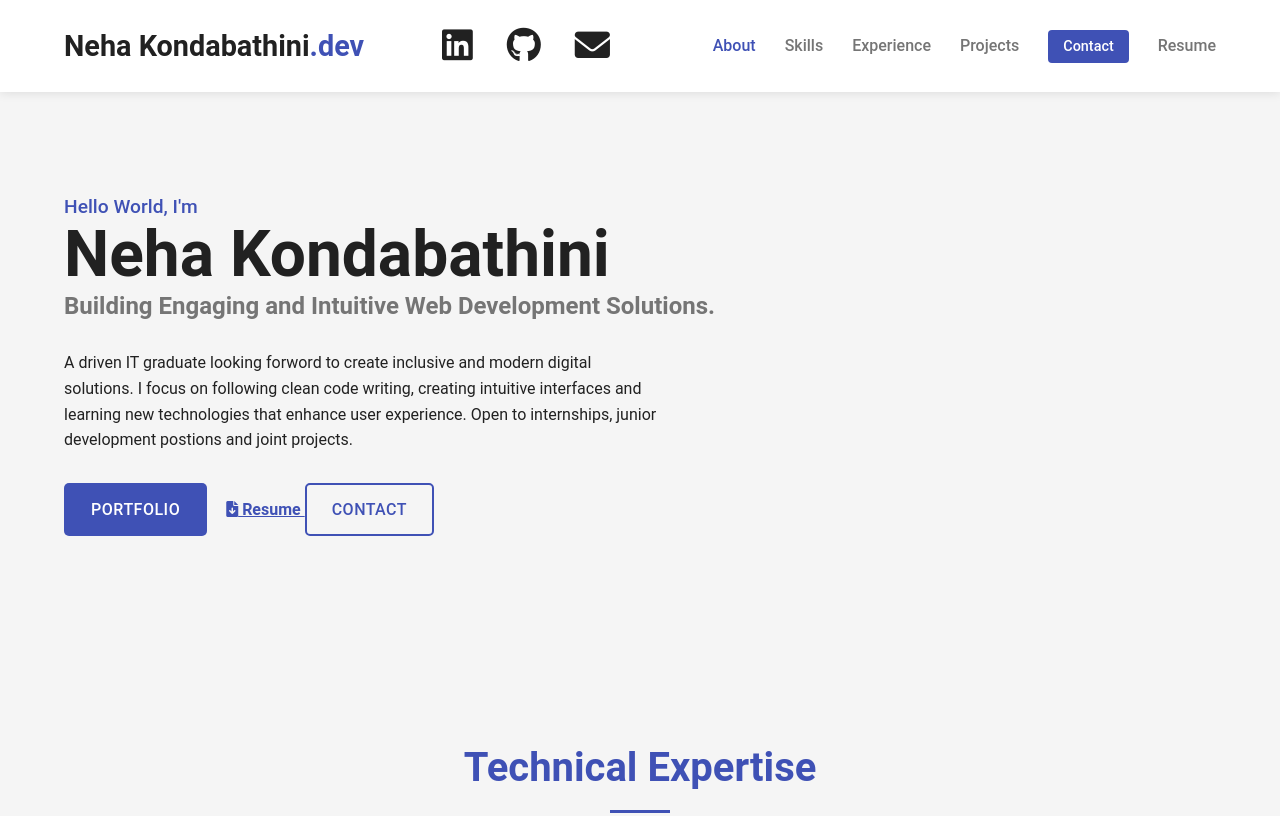
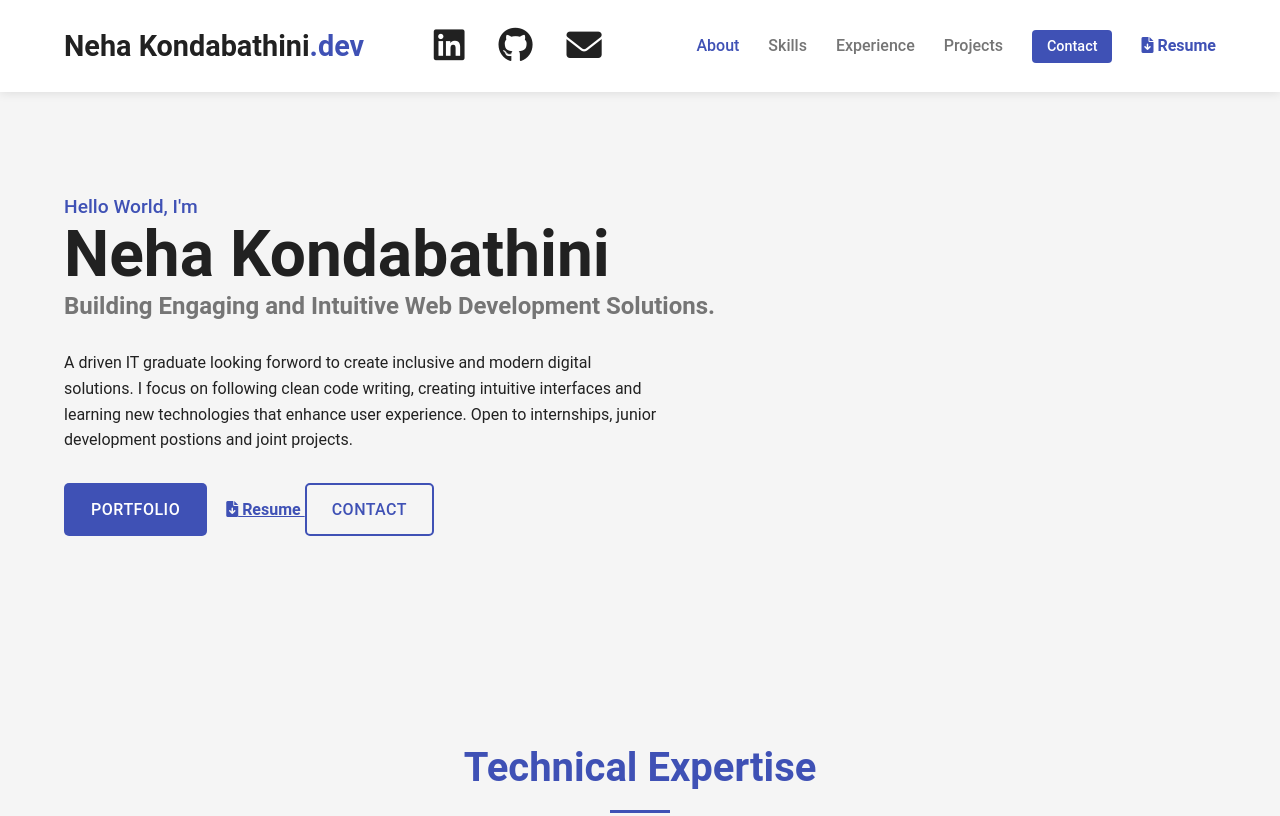
Before and after one commit to bcdfgi/Portfolio-Website, a plain HTML site: page index.html in a window 1280 px wide. Shown: the top 816 px of the page. Drawn offline with Linux system fonts and the light colour scheme.

Commit message:
Add assets folder, resume PDF, and update styles

```diff
--- a/index.html
+++ b/index.html
@@ -24,8 +24,9 @@
                 <a href="#experience" class="nav-link">Experience</a>
                 <a href="#projects" class="nav-link">Projects</a>
                 <a href="#contact" class="nav-link contact-link">Contact</a>
-                <a href="./assets/Neha_Kondabathini_Resume.pdf" class="nav-link">Resume</a>
-
+                <a href="./assets/Resume-Neha.pdf" download="Neha_Kondabathini_Resume.pdf" class="nav-link resume-nav-link">
+                    <i class="fas fa-file-download"></i> Resume
+                </a>
             </nav>
         </div>
     </header>
@@ -42,7 +43,7 @@
           Open to internships, junior development postions and joint projects. </p>
                 <div class="hero-actions">
                     <a href="#projects" class="btn primary-btn">Portfolio</a>
-                    <a href="./assets/Neha_Kondabathini_Resume.pdf" download="Neha_Kondabathini_Resume.pdf" class="nav-link resume-nav-link">
+                    <a href="./assets/Resume-Neha.pdf" download="Neha_Kondabathini_Resume.pdf" class="nav-link resume-nav-link">
                         <i class="fas fa-file-download"></i> Resume
                     </a>
                     <a href="#contact" class="btn secondary-btn">Contact</a>
```
